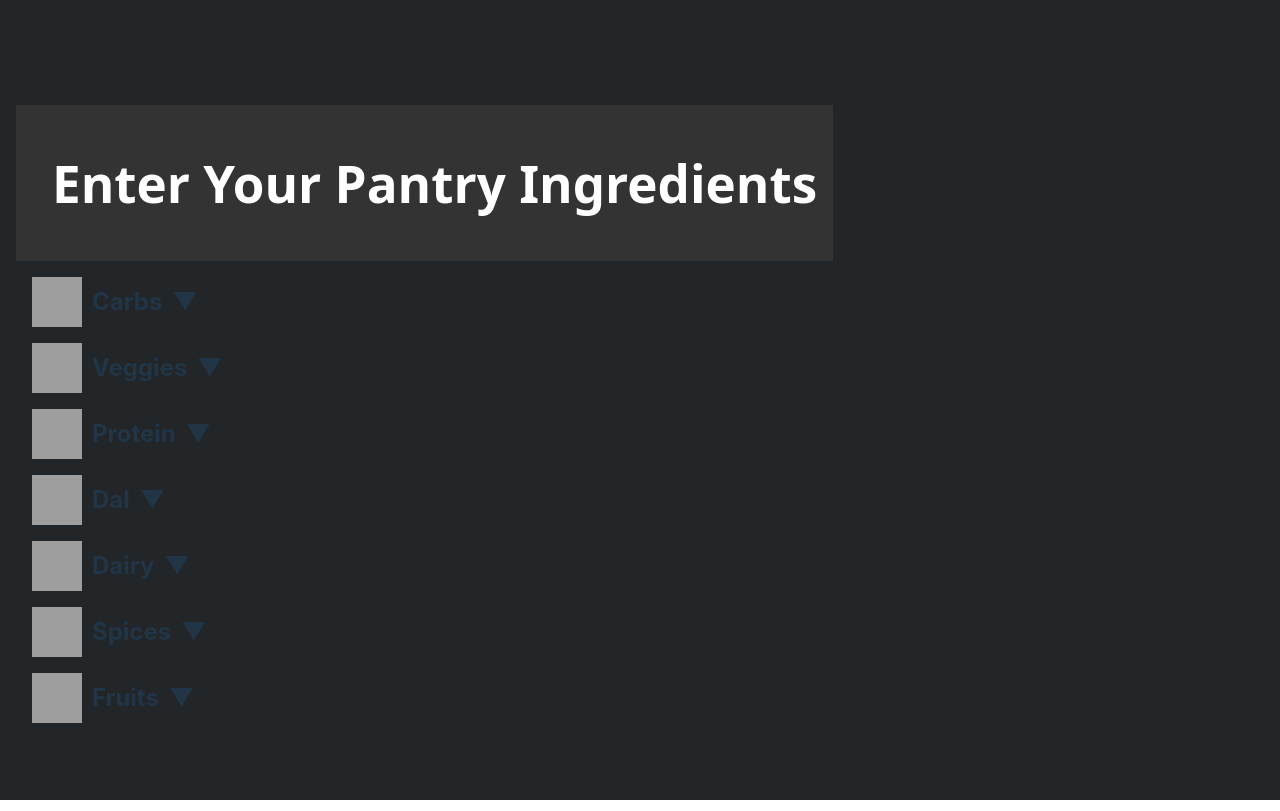
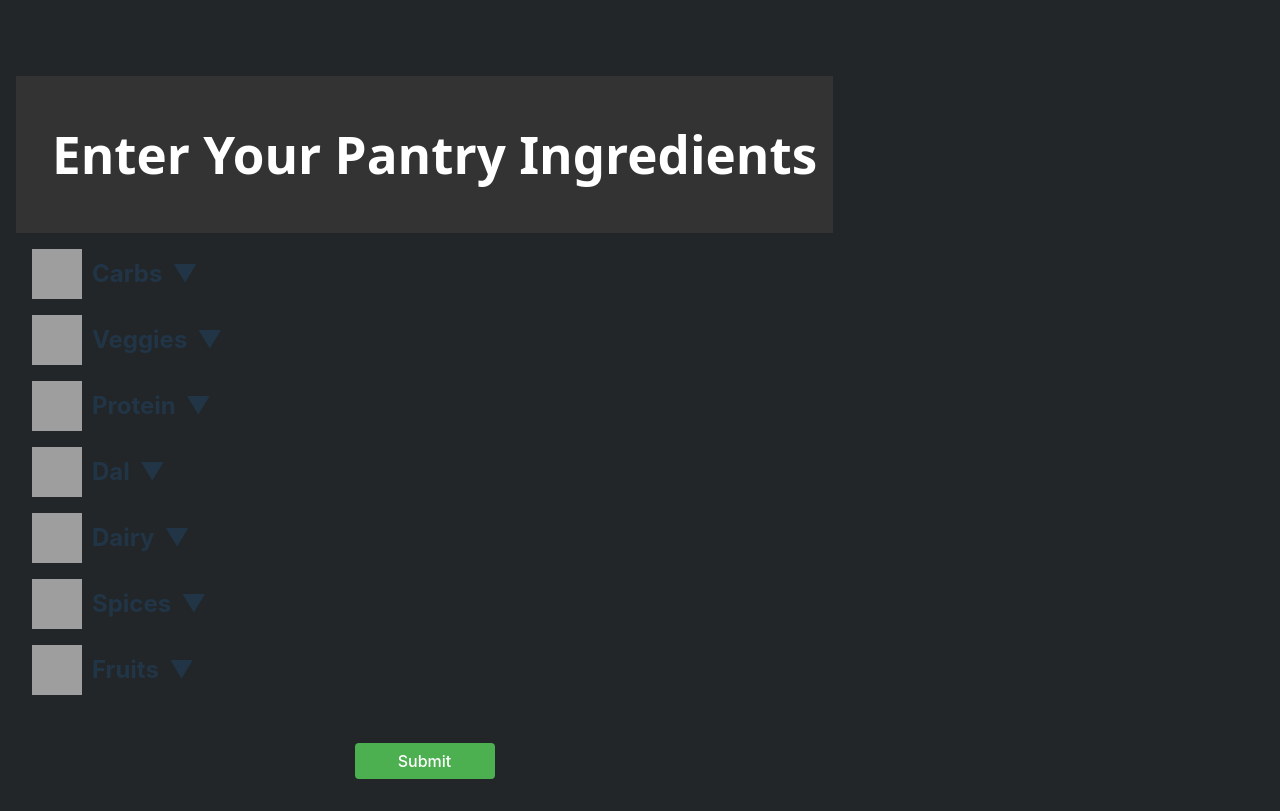
Before and after one commit to AntaraRakshit/MenuNMe, a React (Vite) app: page /pantry-page in a window 1280 px wide. Built offline with nearby package versions, Linux system fonts and the light colour scheme; grey boxes are pictures that could not be loaded; what amazon-cognito-identity-js would draw is missing.

Commit message:
connected to API gateway, lambda

```diff
--- a/src/Pages/PantryPage.css
+++ b/src/Pages/PantryPage.css
@@ -8,3 +8,37 @@
     padding: 1rem;
     text-align: center;
 }
+
+.submit-button {
+    display: block;
+    margin: 1rem auto;
+    padding: 0.5rem 1rem;
+    background-color: #4CAF50;
+    color: white;
+    border: none;
+    border-radius: 4px;
+    cursor: pointer;
+}
+
+.submit-button:hover {
+    background-color: #45a049;
+}
+
+.response-data {
+    margin-top: 2rem;
+    background-color: #000;
+    padding: 1rem;
+    border: 1px solid #ddd;
+    border-radius: 4px;
+}
+
+.response-data h2 {
+    margin-top: 0;
+}
+
+.response-data pre {
+    background-color: #000;
+    padding: 1rem;
+    border-radius: 4px;
+    overflow-x: auto;
+}
--- a/src/Pages/PantryPage.jsx
+++ b/src/Pages/PantryPage.jsx
@@ -1,4 +1,4 @@
-import React from 'react';
+import React, { useState } from 'react';
 import './PantryPage.css';
 import IngredientList from '../components/IngredientList';
 
@@ -13,12 +13,65 @@ const categories = [
 ];
 
 const PantryPage = () => {
+    const [selectedIngredients, setSelectedIngredients] = useState({});
+    const [responseData, setResponseData] = useState(null);
+
+    const handleIngredientChange = (category, item, isChecked) => {
+        setSelectedIngredients((prevState) => {
+            const newState = { ...prevState };
+            if (isChecked) {
+                if (!newState[category]) {
+                    newState[category] = [];
+                }
+                newState[category].push(item);
+            } else {
+                newState[category] = newState[category].filter((i) => i !== item);
+                if (newState[category].length === 0) {
+                    delete newState[category];
+                }
+            }
+            return newState;
+        });
+    };
+
+    const handleSubmit = async () => {
+        const payload = {
+            ingredients: selectedIngredients
+        };
+
+        try {
+            const response = await fetch("https://34h0hdhgzh.execute-api.ap-south-1.amazonaws.com/test/mealplans/create-mealplan", {
+                method: 'POST',
+                headers: {
+                    'Content-Type': 'application/json',
+                },
+                body: JSON.stringify(payload),
+            });
+            if (!response.ok) {
+                throw new Error('Network response was not ok');
+            }
+            const data = await response.json();
+            setResponseData(data); // Update the state with the response data
+        } catch (error) {
+            console.error('Error:', error);
+        }
+    };
+
     return (
         <div className="pantry-page">
             <header className="pantry-header">
                 <h1>Enter Your Pantry Ingredients</h1>
             </header>
-            <IngredientList categories={categories} />
+            <IngredientList categories={categories} onIngredientChange={handleIngredientChange} />
+            <button className="submit-button" onClick={handleSubmit}>
+                Submit
+            </button>
+            {responseData && (
+                <div className="response-data">
+                    <h2>Response Data</h2>
+                    <pre>{JSON.stringify(responseData, null, 2)}</pre>
+                </div>
+            )}
         </div>
     );
 };
--- a/src/components/IngredientCategory.jsx
+++ b/src/components/IngredientCategory.jsx
@@ -1,11 +1,16 @@
 import React, { useState } from 'react';
 import './IngredientCategory.css';
 
-const IngredientCategory = ({ category, items }) => {
+const IngredientCategory = ({ category, items, onIngredientChange }) => {
     const [isOpen, setIsOpen] = useState(false);
 
     const toggleOpen = () => {
         setIsOpen(!isOpen);
+    };
+
+    const handleCheckboxChange = (e) => {
+        const { name, checked } = e.target;
+        onIngredientChange(category, name, checked);
     };
 
     return (
@@ -18,8 +23,13 @@ const IngredientCategory = ({ category, items }) => {
                 <div className="items">
                     {items.map((item, index) => (
                         <div key={index} className="item">
-                            <input type="checkbox" id={item} name={item} />
-                            <label htmlFor={item}>{item}</label>
+                            <input
+                                type="checkbox"
+                                id={`${category}-${item}`}
+                                name={item}
+                                onChange={handleCheckboxChange}
+                            />
+                            <label htmlFor={`${category}-${item}`}>{item}</label>
                         </div>
                     ))}
                 </div>
--- a/src/components/IngredientList.jsx
+++ b/src/components/IngredientList.jsx
@@ -2,11 +2,16 @@ import React from 'react';
 import './IngredientList.css';
 import IngredientCategory from './IngredientCategory';
 
-const IngredientList = ({ categories }) => {
+const IngredientList = ({ categories, onIngredientChange }) => {
     return (
         <div className="ingredient-list">
             {categories.map((category, index) => (
-                <IngredientCategory key={index} category={category.name} items={category.items} />
+                <IngredientCategory
+                    key={index}
+                    category={category.name}
+                    items={category.items}
+                    onIngredientChange={onIngredientChange}
+                />
             ))}
         </div>
     );
```
